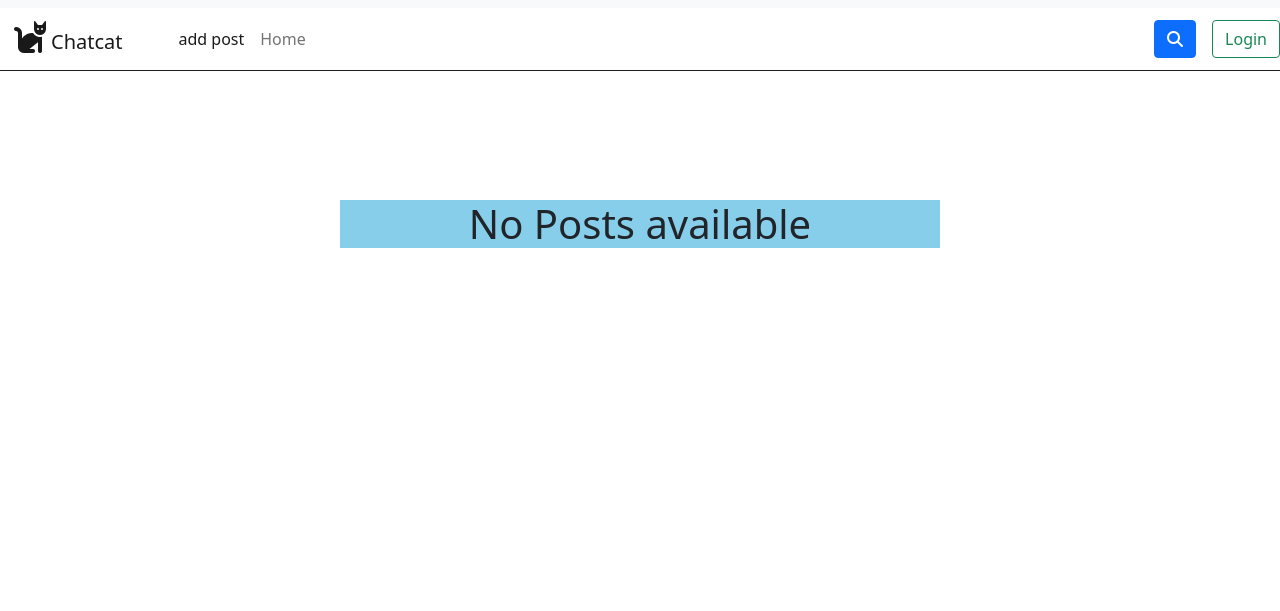
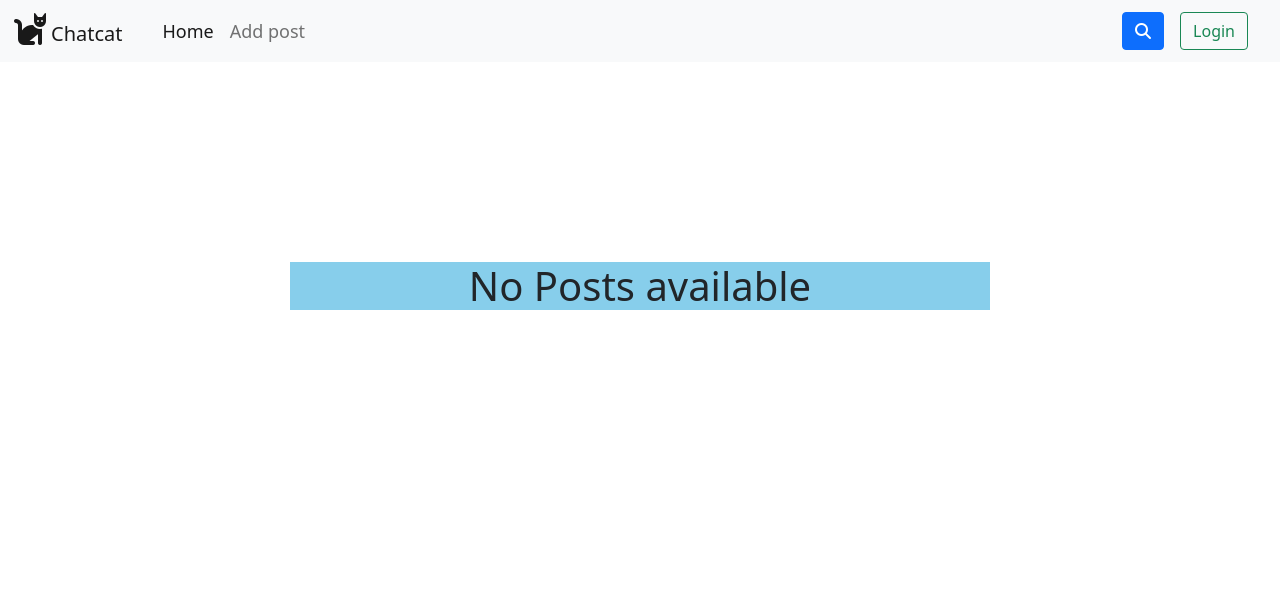
Before and after one commit to sameer-ahmed123/socialmedia_site, a Django app: page /purge in a window 1280 px wide. Shown: the top 611 px of the page. Run offline with Django 4.2, Linux system fonts and the light colour scheme; data that the repository does not hold is empty; parts of the project's set-up code (start-up, migrations or seed data) failed here and were passed over; some libraries are stand-ins or nearby versions.

Commit message:
hx-boost home ?no img

```diff
--- a/app/urls.py
+++ b/app/urls.py
@@ -1,8 +1,8 @@
 from django.urls import path
-from .views import index, create_post, show, LikeView,getComments, login_view, delete_post,post_comment,edit_post,Purge
-#  logout_view,
+from .views import index, create_post, show, LikeView,getComments, login_view, delete_post,post_comment,edit_post,Purge,logout_view
+
 urlpatterns = [
-    # path("logout/",logout_view, name="logout_view" ),
+    path("logout/",logout_view, name="logout_view" ),
     path("login", login_view, name="login_view" ),
     path("", index, name="home"),
     path("show", show, name="show"),
--- a/app/views.py
+++ b/app/views.py
@@ -16,21 +16,17 @@ from django.contrib.auth.decorators import login_required
 @login_required
 def index(request):
     obj = Posts.objects.all()
-    if request.method == "POST":
-        logout(request)
-        return redirect("login_view")
     context = {
         "obj": obj
     }
 
-    return render(request, "index.html", context)
+    return render(request, "posts/index.html", context)
 
-# def logout_view(request):
-#     if request.method == "POST":
-#         logout(request)
-#         return redirect("home")
-#     return render(request, "logout.html")
-
+def logout_view(request):
+    if request.method == "POST":
+        logout(request)
+        return redirect("home")
+    return render(request, "authentication/logout.html")
 
 def login_view(request):
     form = login_form
@@ -53,21 +49,10 @@ def login_view(request):
 
               })
 
-
-
-    # if request.method == "POST":
-    #     form = login_form(request, data=request.POST)
-    #     if form.is_valid():
-    #         user = form.get_user()
-    #         login(request, user)
-    #         print("logedin as", user)
-    #         return redirect("home")
-    # else:
-    #     form = login_form(request)
     context = {
         "form": form
     }
-    return render(request, "login.html", context)
+    return render(request, "authentication/login.html", context)
 
 
 def show(request, *args, **kwargs):
@@ -80,7 +65,7 @@ def show(request, *args, **kwargs):
         "obj": obj,
     }
 
-    return render(request, "show.html", context)
+    return render(request, "posts/show.html", context)
 
 
 @csrf_exempt
@@ -118,41 +103,12 @@ def LikeView(request):
 
         return JsonResponse(context)
 
-
 def getComments(request, id):
-    # the_comments = Posts.objects.get(id=id)
-    # form = CommentForm
-    #   #make comment form to post comments
-    # if request.method == "POST":
-    #     form = CommentForm( request.POST)
-    #     if form.is_valid():#post_name
-    #         obj = form.save(commit=False)
-    #         obj.user = request.user
-    #         obj.post = the_comments
-    #         obj.save()
-    #         # redirect("post_detail", id=the_comments.id)
-    #         return redirect("post_detail", id=id)
-    # else:
-    #     form = CommentForm()
-    #     print("no Comments")
-
-    # comments_id = request.POST.get("comments_id")
     the_comments = Posts.objects.get(id=id)
-    comment = request.POST.get("comment")
     context = {
-        # "form": form,
         "comments": the_comments
     }
-    # print(str(the_comments))
-    # if request.method == "POST":
-    #     comnt = Comments(comment=comment, user=request.user, post=the_comments)
-    #     comnt.save()
-    #     return redirect("post_detail", id=id)
-    # if request.htmx:
-    #     print("htmx comment")
-    #     return render(request, "comment_partial.html", context)
-
-    return render(request, "comments_show.html", context)
+    return render(request, "posts/comments/comments_show.html", context)
 
 def post_comment(request,id):
     result = ''
@@ -162,20 +118,18 @@ def post_comment(request,id):
     comment = request.POST.get("comment")
 
     context = {
-        # "form": form,
         "comments": the_comments,
     }
     data = {
         "result": result
     }
-
     if request.htmx:
         if request.method == "POST":
             comnt = Comments(comment=comment, user=request.user, post=the_comments)
             comnt.save()
         print("htmx comment")
-        return render(request, "comment_partial.html", context)
-    return render(request, "comments_show.html", context)
+        return render(request, "posts/comments/comment_partial.html", context)
+    return render(request, "posts/comments/comments_show.html", context)
 
 def delete_post(request, id):
     post = get_object_or_404(Posts, id=id)
@@ -183,12 +137,10 @@ def delete_post(request, id):
         "post": post
     }
     if request.method == "POST":
-        #post_id = request.POST.get("post_id_delete")
-
         post.delete()
         return redirect("home")
 
-    return render(request, "delete_post.html", context)
+    return render(request, "posts/delete_post.html", context)
 
 
 @login_required
@@ -209,7 +161,7 @@ def create_post(request):
     context = {
         "form": form
     }
-    return render(request, "create_post.html", context)
+    return render(request, "posts/create_post.html", context)
 
 
 def edit_post(request, id):
@@ -217,22 +169,17 @@ def edit_post(request, id):
     print(str(post))
     form = postCreateForm(request.POST or None,request.FILES or None, instance=post)
 
-    # form = postCreateForm(request.POST, request.FILES)
     if form.is_valid():
         form.save()
         print("saving")
         return redirect("home")
-    # else:
-    #     form = postCreateForm()
-    #     print("not saving")
-
     context = {
         "form": form,
         "post": post
     }
-    return render(request, "edit_post.html", context)
+    return render(request, "posts/edit_post.html", context)
 
 def Purge(request):
     post = Posts.objects.all()
     post.delete()
-    return render(request, "index.html", {"post":post})
+    return render(request, "posts/index.html", {"post":post})
--- a/static/main.css
+++ b/static/main.css
@@ -1,3 +1,10 @@
+*{
+    padding: 0;
+    margin: 0;
+    box-sizing: border-box;
+}
+
+
 /* login page */
 /* End login page */
 
--- a/templates/logout.html
+++ b/templates/authentication/logout.html
@@ -30,7 +30,7 @@
                                     <h2 >Are you sure you want to Logout ?</h2>
                                     <input class="logout_btn" type="submit" value="Logout">
                                 </form>
-                                <a href="{% url 'home' %}" class="to_home" type="submit" >Go Back</a>
+                                <a href="{% url 'home' %}" class="to_home" type="submit" >Go Back</a> <!-- same issue as home-link on navbar base.html-->
 
 
                             </div>
--- a/templates/base.html
+++ b/templates/base.html
@@ -20,51 +20,60 @@
 </head>
 
 <body>
-    <div style="position: fixed;top: 0;width: 100%;"
-        class="d-flex align-items-center     justify-content-center pt-2 bg-light">
-        <nav style="box-shadow: 0px 1px 0px 0px  #1e1e1e;background-color:#fff;width: 100%"
-            class="navbar navbar-expand-lg sticky sticky-top  navbar-light ">
-            <div class="container-fluid  ">
+    <nav id="navbar" class="navbar navbar-expand-lg sticky-lg-top  navbar-light bg-light">
+        <div class="container-fluid">
             <a class="navbar-brand"><span><i style="font-size: 32px;margin-right:3px;"
                         class="fa fa-cat"></i></span>Chatcat</a>
-                <a class="nav-link">{{request.user.username}}</a>
-                <div class=" navbar-collapse" id="navbarSupportedContent">
+            <button class="navbar-toggler" type="button" data-bs-toggle="collapse"
+                data-bs-target="#navbarSupportedContent" aria-controls="navbarSupportedContent" aria-expanded="false"
+                aria-label="Toggle navigation">
+                <span class="navbar-toggler-icon"></span>
+            </button>
+            <div class="collapse navbar-collapse" id="navbarSupportedContent">
                 <ul class="navbar-nav me-auto mb-2 mb-lg-0">
                     <li class="nav-item">
-                            <a class="nav-link active" aria-current="page" href="{% url 'create-post' %}">add post</a>
+                        <a  style="font-size: 18px;color: blue;" class="nav-link ">{{request.user.username}}</a>
+
                     </li>
                     <li class="nav-item">
-                            <a class="nav-link" href="{% url 'home' %}">Home</a>
+                        <a  style="font-size: 18px;" class="nav-link active" aria-current="page"
+                            href="{% url 'home' %}">Home</a> <!-- hx-boost="true"  causing non image-loaded homepge to show up-->
                     </li>
 
-
+                    <li class="nav-item">
+                        <a hx-boost="true" style="font-size: 18px;" class="nav-link" href="{% url 'create-post' %}">Add post</a>
+                    </li>
+                    <li class="nav-item">
                         {% if user.is_superuser %}
-                        <a class="nav-brand" style="color:red" href="{% url 'purge' %}">Delete all</a>
+                        <a hx-boost="true" style="font-size: 18px;color:red;" class="nav-link" style="color:red"
+                            href="{% url 'purge' %}">Delete all</a>
                         {% else %}
                         {%endif%}
+                    </li>
                 </ul>
-                </div>
-
-
 
             </div>
-            <div style="display: flex;">
+        </div>
+        <div style="display: flex;padding-left: 16px;
+        padding-right: 32px;">
             <button class="btn btn-primary mx-3" type="button" data-bs-toggle="offcanvas"
                 data-bs-target="#offcanvasRight" aria-controls="offcanvasRight"><span><i
                         class="fa fa-search"></i></span></button>
 
+            {% if user.is_authenticated %}
+            <!-- <a class="btn btn-outline-info " aria-current="page" href="" data-bs-toggle="modal"
+                data-bs-target="#exampleModal">Logout</a> -->
+            <a hx-boost="true" class="btn btn-outline-info " href="{% url 'logout_view' %}">Logout</a>
+            {% else %}
+            <a hx-boost="true" class="btn btn-outline-success " aria-current="page" href="{% url 'login_view' %}">Login</a>
+            {% endif %}
+        </div>
+    </nav>
 
 
-                {% if user.is_authenticated %}
-                <a class="btn btn-outline-info " aria-current="page" href="" data-bs-toggle="modal"
-                    data-bs-target="#exampleModal">Logout</a>
-                {% else %}
-                <a class="btn btn-outline-success " aria-current="page" href="{% url 'login_view' %}">Login</a>
-                {% endif %}
-            </div>
 
-        </nav>
-    </div>
+
+
 
     <!-- Button trigger modal -->
 
--- a/templates/delete_post.html
+++ b/templates/posts/delete_post.html
@@ -16,5 +16,5 @@
         <h2>Are you sure you want to delete, "{{post.post_name}}"  ?</h2>
         <input class="logout_btn delete_confermation_btn" style="width: 100%;" type="submit" value="delete">
     </form>
-    <a href="{% url 'home' %}" class="to_home" type="submit">Go Back</a>
+    <a  href="{% url 'home' %}" class="to_home" type="submit">Go Back</a> <!-- same issue as home-link on navbar base.html-->
 </div>
--- a/templates/edit_post.html
+++ b/templates/posts/edit_post.html
@@ -78,6 +78,7 @@
             id="img_display">
 
         </div>
+        <a  href="{% url 'home' %}" class="to_home" type="submit">Go Back</a>  <!-- same issue as home-link on navbar base.html-->
     </div>
 </section>
 
--- a/templates/index.html
+++ b/templates/posts/index.html
@@ -5,7 +5,7 @@
 
 <div style="padding-left: 10%;padding-right: 10%;">
     <div style="display:flex;align-items:center;justify-content:center;">
-        <div style="width:600px;height:500px;" hx-get="show"
+        <div style="width:700px;height:550px;" hx-get="show"
             hx-trigger=" revealed change delay:200ms ">  <!-- need to update every 40 minutes  -->
             <div class="htmx-indicator">Loading..</div>
         </div>
--- a/templates/show.html
+++ b/templates/posts/show.html
@@ -8,21 +8,12 @@
 {% if obj %}
 {% for obj in obj %}
 <div
-    style="border-radius:5px;margin-bottom:35px;padding:1rem;box-shadow: rgba(0, 0, 0, 0.35) 0px 5px 15px;margin-top:150px; ">
+    style="border-radius:5px;margin-bottom:25px;padding:1rem;box-shadow: rgba(0, 0, 0, 0.35) 0px 5px 15px;margin-top:150px; ">
     <form method="post">
         <input hidden value="{{obj.id}}" name="liked_post_id">
     </form>
     <div style="padding: 5%;" class="content">
         <p>{{obj.user}}</p>
-
-        <br>
-        {% if obj.user == request.user %}
-        <a style="color:red" href="{% url 'post_delete' obj.id %}">delete post</a>
-        <a href="{% url 'edit_post' obj.id %}">Edit</a>
-        {% endif %}
-
-        <br>
-
         <p>{{obj.post_name}}</p>
         {% if obj.image.url|slice:"-4:" == ".mp4" %}
         <video style="border-radius: 5px;" data-src="{{  obj.image.url  }}" controls height="250px"
@@ -33,17 +24,21 @@
         <p>{{obj.desription}}</p>
         <!-- <p id="likes_me{{obj.id}}">hi</p> -->
     </div>
-
-
     <div id="like-div">
-        {% include "partial.html" %}
+        {% include "posts/likes/partial.html" %}
     </div>
-     <div hx-boost="ture"><!-- #false -->
+    <div hx-boost="true">
+        <!-- #false -->
         <a href='{% url "post_detail" obj.id  %}' class="btn btn-outline-dark mt-4">comment</a>
     </div>
 
     <!-- ADD THE ABILITY TO UPLOAD VIDDEOS -->
-
+    <div style="width: 100%;display: flex;justify-content:flex-end;gap:10px ;">
+        {% if obj.user == request.user %}
+        <a hx-boost="true" style="color:red;text-align: right;" href="{% url 'post_delete' obj.id %}">delete post</a>
+        <a hx-boost="true" style="text-align: right;" href="{% url 'edit_post' obj.id %}">Edit</a>
+        {% endif %}
+    </div>
 </div>
 <!-- <script>
     // needs to be inside the for loop
```
Also changed, not shown: templates/posts/comments/comments_show.html (renamed from templates/comments_show.html, +1 -13 lines), templates/authentication/login.html (renamed from templates/login.html), templates/authentication/purge.html (renamed from templates/purge.html), templates/posts/comments/comment_partial.html (renamed from templates/comment_partial.html), templates/posts/create_post.html (renamed from templates/create_post.html), templates/posts/likes/partial.html (renamed from templates/partial.html), 2 other files. Lines whose indentation alone changed are shown as unchanged.
